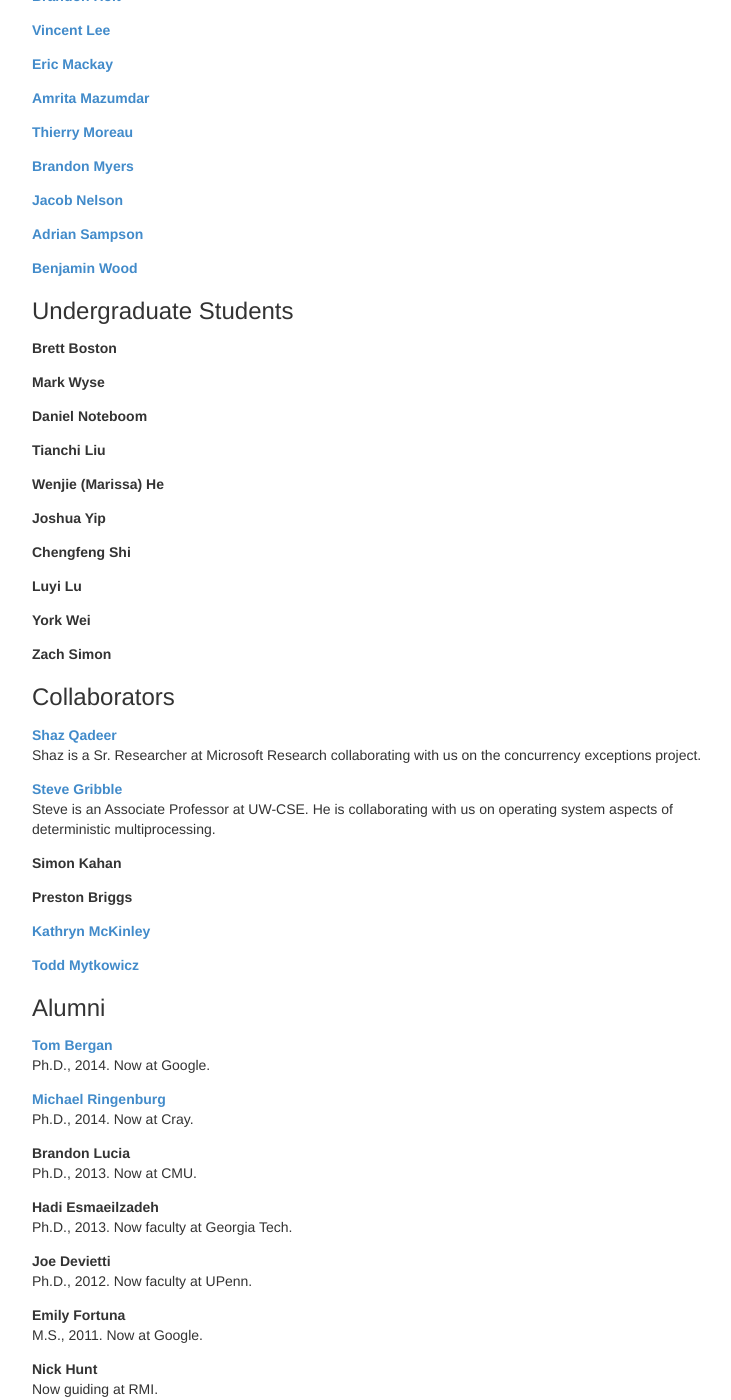
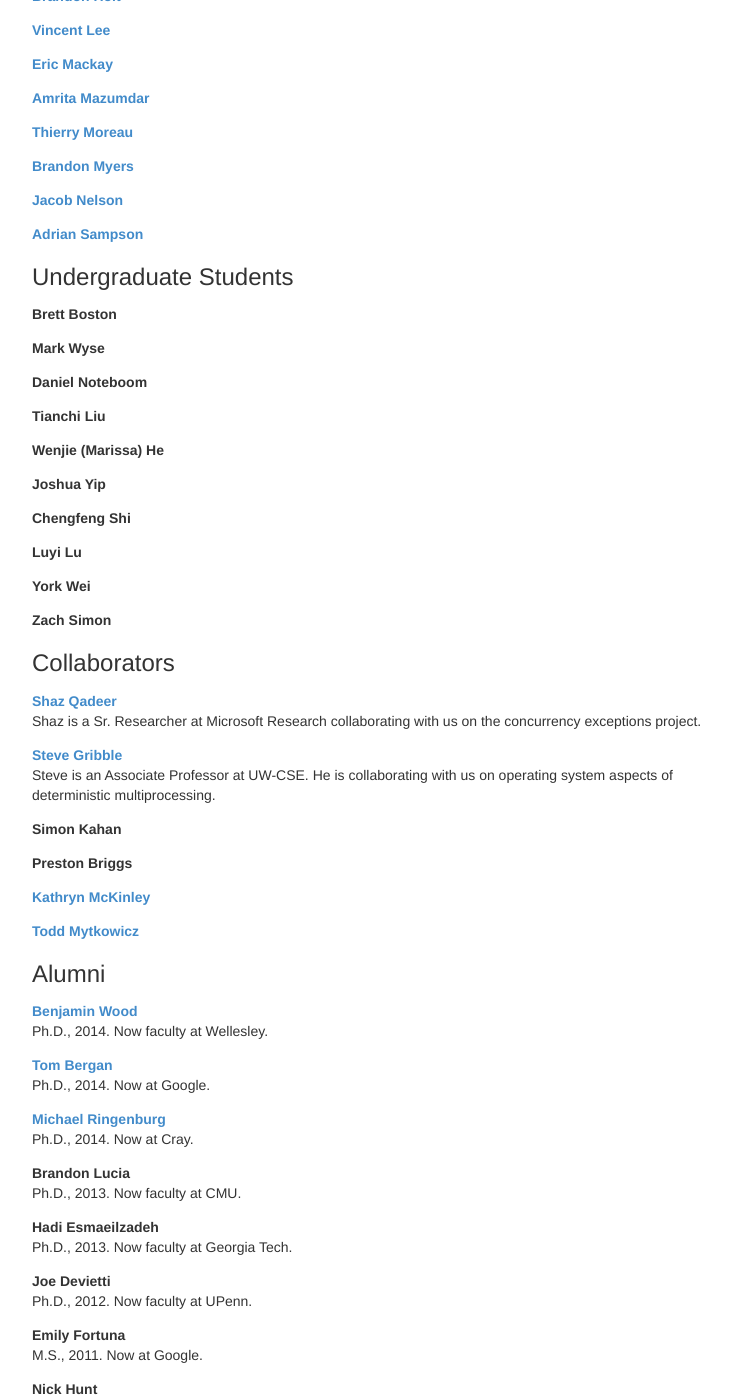
Before and after one commit to uwsampa/sampa-public, a Jekyll site: the page built from people.html, in a window 1280 px wide and 1400 px high, scrolled down 1292 px. Shown: the whole window, without its empty margins (258-989 px from the left). Built offline with Jekyll 4.4.1, drawn with Linux system fonts in a browser that asks for light colours; Markdown is read by kramdown in place of the engine named in the settings.

Commit message:
we miss you, dr. dish towel!

```diff
--- a/_data/people.yml
+++ b/_data/people.yml
@@ -100,11 +100,12 @@ asampson:
     webpage: "https://homes.cs.washington.edu/~asampson/"
     github: sampsyo
     role: grad
+
 bpw:
     display_name: "Benjamin Wood"
     webpage: "https://homes.cs.washington.edu/~bpw/"
-    role: grad
-
+    role: alum
+    bio: "Ph.D., 2014. Now faculty at Wellesley."
 tbergan:
     display_name: "Tom Bergan"
     webpage: "https://homes.cs.washington.edu/~tbergan/"
@@ -119,7 +120,7 @@ miker:
 lucia:
     display_name: "Brandon Lucia"
     role: alum
-    bio: "Ph.D., 2013. Now at CMU."
+    bio: "Ph.D., 2013. Now faculty at CMU."
 hadi:
     display_name: "Hadi Esmaeilzadeh"
     role: alum
```
